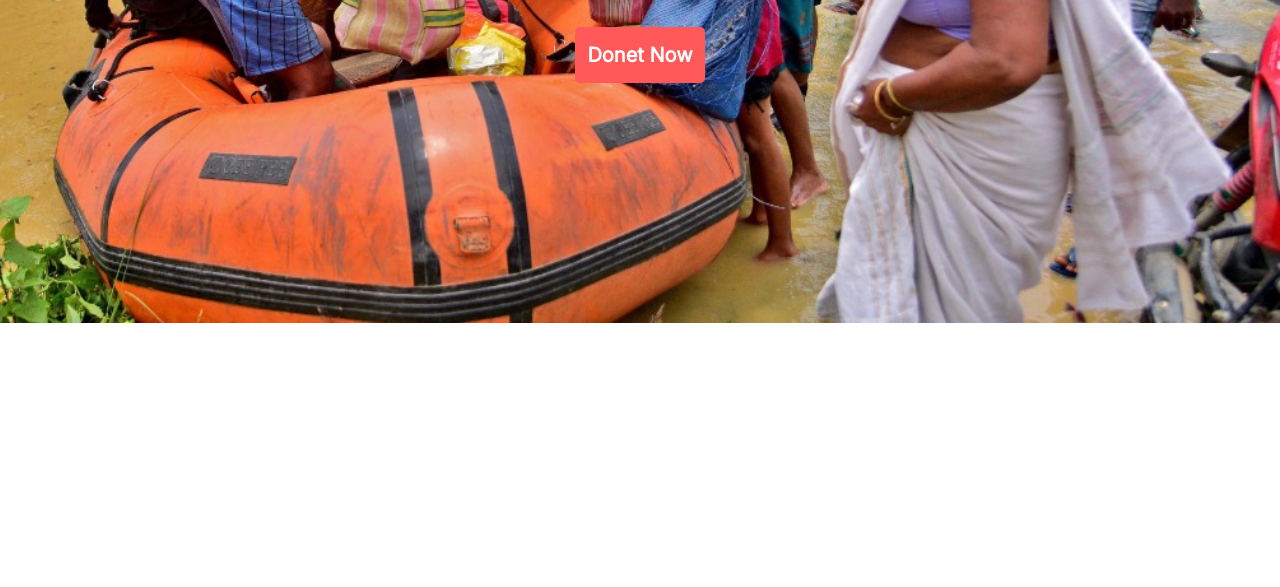
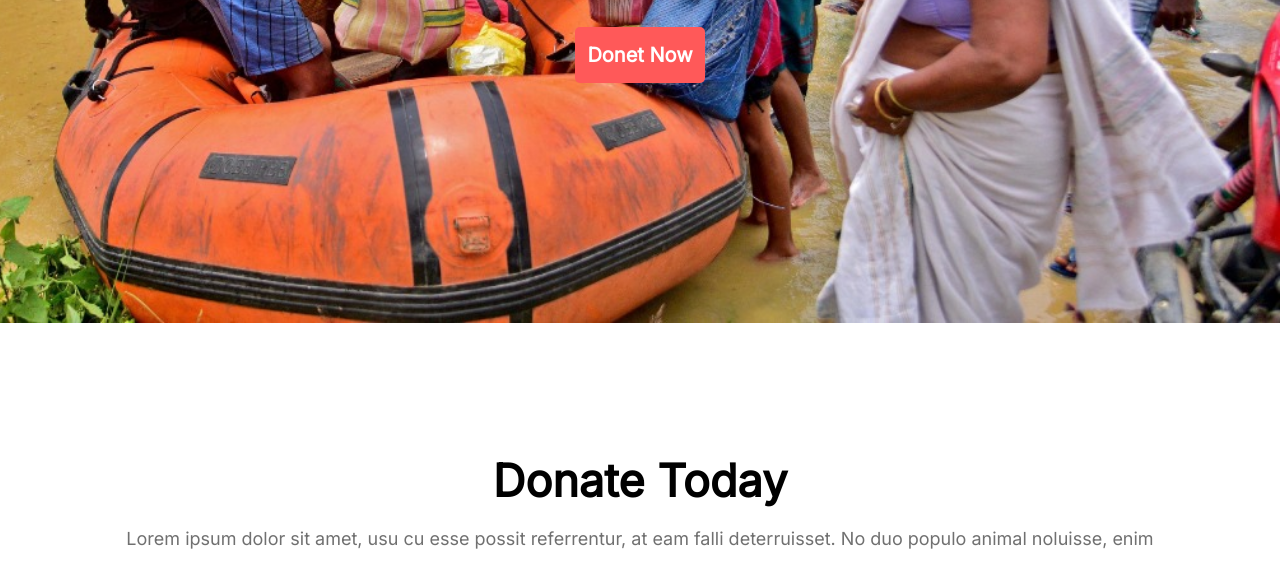
Before and after one commit to mintusikder/practice-project, a plain HTML site: page index.html in a window 1280 px wide. Shown: the part 477-1064 px from the top of the page. Before the commit the page ends 800 px from the top, so only its background shows below. Drawn offline with Linux system fonts and the light colour scheme.

Commit message:
donate data added

```diff
--- a/index.html
+++ b/index.html
@@ -9,7 +9,7 @@
     <link rel="preconnect" href="https://fonts.googleapis.com"><link rel="preconnect" href="https://fonts.gstatic.com" crossorigin><link href="https://fonts.googleapis.com/css2?family=Inter&display=swap" rel="stylesheet">
 </head>
 <body>
-    <!-- header banner -->
+    <!-- background image and text -->
     <header class="background">
         <div class="text-section">
             <h1 class="header-title">Let’s Help Those Who Are More In Need</h1>
@@ -17,5 +17,14 @@
         <button class="primary-buttom">Donet Now</button>
         </div>
     </header>
+    <main>
+        <!-- Donate data section -->
+        <section class="donate-data">
+            <div class="donate-text">
+                <h1 class="donate-head">Donate Today</h1>
+                <p class="donate-paragraph">Lorem ipsum dolor sit amet, usu cu esse possit referrentur, at eam falli deterruisset. No duo populo animal noluisse, enim</p>
+            </div>
+        </section>
+    </main>
 </body>
 </html>
--- a/styles/style.css
+++ b/styles/style.css
@@ -11,6 +11,13 @@
     background-position: bottom right, left;
     background: gradient(360deg, #121212 0%, rgba(18, 18, 18, 0) 100%);;
     height: 100vh;
+    /* box-shadow: 0 0 5px 2px #282a2d;
+    line-height: 1.4;
+      -moz-box-shadow: 10px 10px 50px rgb(59, 45, 45);
+      -webkit-box-shadow: 10px 10px 50px rgb(42, 35, 35);
+      box-shadow: 10px 10px 50px rgb(30, 25, 25);  */
+      /* box-shadow: inset 0 -3em 3em rgba(0, 0, 0, 0.1), 0 0 0 2px rgb(255, 255, 255),
+      0.3em 0.3em 1em rgba(0, 0, 0, 0.3); */
 }
 /* background text section */
 .text-section{
@@ -40,3 +47,19 @@
     color: white;
     border: none;
 }
+/* Donate data section */
+.donate-text{
+    text-align: center;
+    margin-top: 130px;
+}
+.donate-head{
+    font-weight: 700;
+    font-size: 45px;
+    margin-bottom: 20px;
+}
+.donate-paragraph{
+    color: #707070;
+    font-weight: 400;
+    font-size: 18px;
+    margin-bottom: 50px;
+}
```
